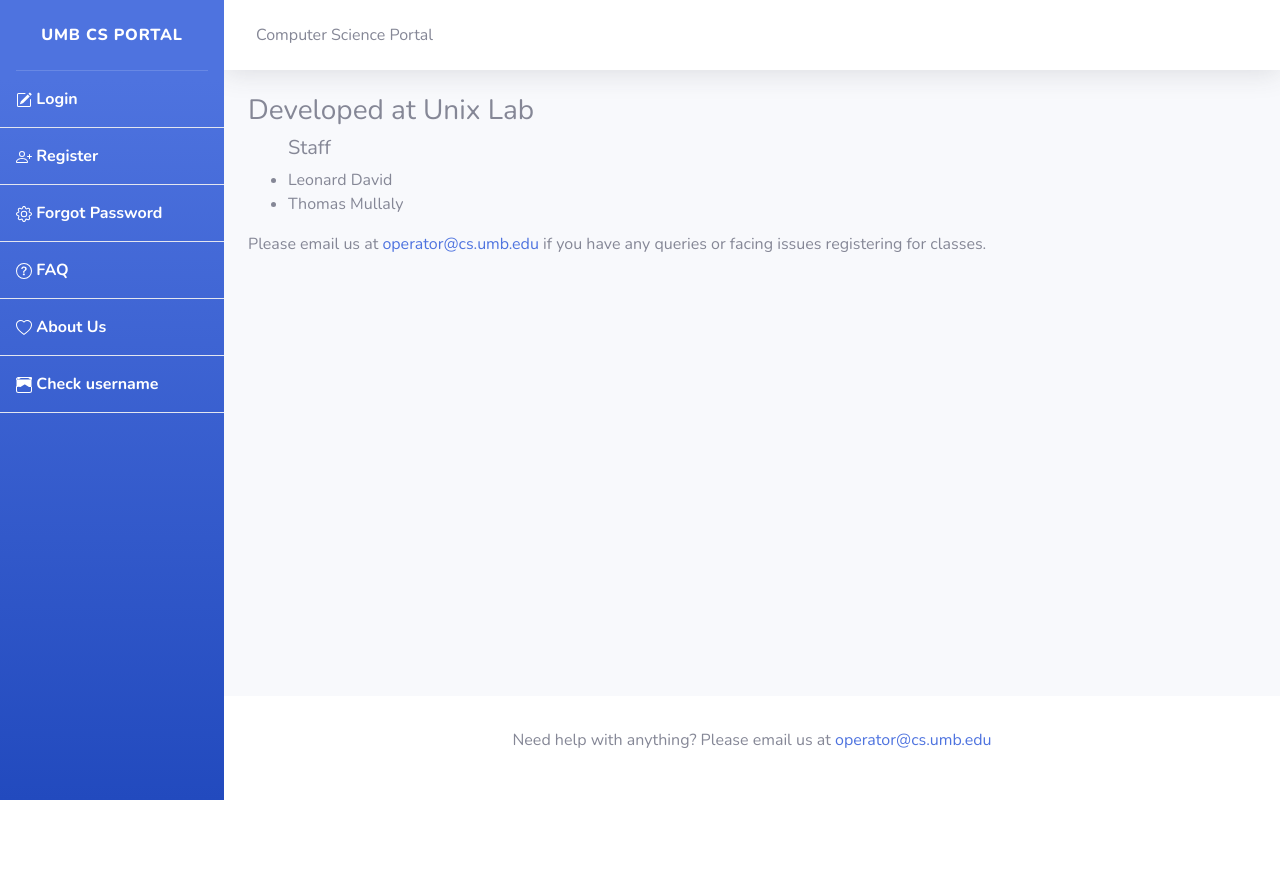
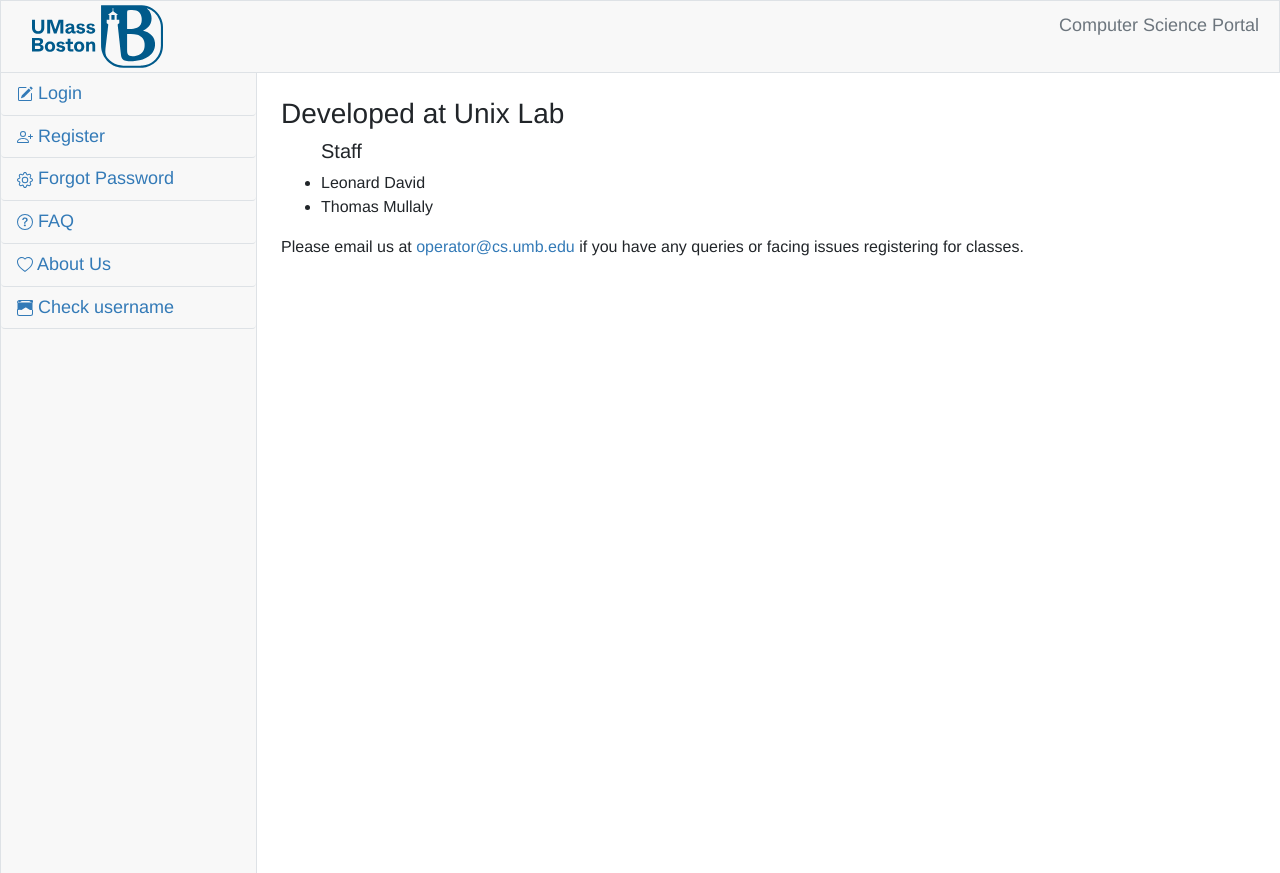
Before and after one commit to KyshanNeheeth-Peruru/portal, a Django app: page /about_us/ in a window 1280 px wide. Before the commit the page ends 800 px from the top, so only its background shows below. Run offline with Django 4.2, Linux system fonts and the light colour scheme; some libraries are stand-ins or nearby versions.

Commit message:
reverting base html

```diff
--- a/templates/base.html
+++ b/templates/base.html
@@ -1,47 +1,71 @@
-{% load static %}
 <!DOCTYPE html>
-<html lang="en">
+<html>
 <head>
     <meta charset="utf-8">
-    <title>{% block title %}University of Massachusetts Boston - Computer Science Portal{% endblock %}</title>
-    <meta name="viewport" content="width=device-width, initial-scale=1, shrink-to-fit=no">
+    <title>{% block title %}University of Massachusetts Boston - Computer Science Portal {% endblock %}</title>
+    <meta name="viewport" content="width=device-width">
     <link rel="icon" href="/static/images/favicon.png">
     <link rel="icon" href="/static/images/favicon.svg">
-
-    <!-- Custom fonts for this template -->
-    <link href="{% static 'css/all.min.css' %}" rel="stylesheet" type="text/css">
-    <link href="https://fonts.googleapis.com/css?family=Nunito:200,200i,300,300i,400,400i,600,600i,700,700i,800,800i,900,900i" rel="stylesheet">
-
-    <!-- Bootstrap CSS -->
     <link rel="stylesheet" href="https://stackpath.bootstrapcdn.com/bootstrap/4.1.3/css/bootstrap.min.css" integrity="sha384-MCw98/SFnGE8fJT3GXwEOngsV7Zt27NXFoaoApmYm81iuXoPkFOJwJ8ERdknLPMO" crossorigin="anonymous">
-
-    <!-- Custom styles for this template -->
-    <link href="{% static 'css/sb-admin-2.min.css' %}" rel="stylesheet">
-</head>
-<body id="page-top">
-
-    <!-- Page Wrapper -->
-    <div id="wrapper">
-
-        <!-- Sidebar -->
-        <ul class="navbar-nav bg-gradient-primary sidebar sidebar-dark accordion" id="accordionSidebar">
-            <!-- Sidebar - Brand -->
-            <a class="sidebar-brand d-flex align-items-center justify-content-center" href="{% url 'login' %}">
-                {% comment %} <div class="sidebar-brand-icon">
-                    <i class="fas fa-university"></i>
-                </div> {% endcomment %}
-                <div class="sidebar-brand-text mx-3">UMB CS Portal</div>
-            </a>
-            <!-- Divider -->
-            <hr class="sidebar-divider my-0">
-            <!-- Nav Item - Dashboard -->
-
-            {% comment %} {% if user.is_authenticated %} {% endcomment %}
+    <style>
+        html,
+        body {
+            height: 100%;
+            padding: 0;
+            margin: 0;
+            width: 100%;
+            font-family: "Helvetica Neue", Helvetica, Arial, sans-serif;
+            /*overflow:hidden;*/
+        }
+        .navbar-colors {
+            background: #f8f8f8;
+            font-size: 18px;
+            line-height: 1.42857143;
+            color: #333;
+        }
+        a{
+            color: #337ab7;
+        }
+        a:hover{
+            color:#2e6da4;
+        }
+        .btn-primary{
+            color:#FFF;
+            background-color: #337ab7;
+            border-color: #2e6da4;
+        }
+        .btn-primary:hover{
+            background-color: #2e6da4;
+        }
 
 
+    </style>
+</head>
+{% load static %}
+<body>
+    <nav class="w-100 border p-1 d-flex navbar-colors flex-md-row flex-column justify-content-between">
 
-            <li class="nav-item active">
-                {% block links %}
+        <img src="{% static 'images/umb-blue-logo.svg' %}" alt="Logo" style="width: 185px; height: 63px;">
+
+            {% if user.is_authenticated %}
+                <a class="nav-link">Hi {{user.first_name}} {{user.last_name}}
+                    {% if ip %}
+                    <br>IP: {{ ip }}</a>
+                    {% endif %}
+
+                <a class=" nav-link text-muted"> Welcome to the Computer Science Portal </a>
+
+                <a class=" nav-item nav-link" href="{% url 'logout' %}">
+                    Logout
+                </a>
+            {%else%}
+                <a class=" nav-link text-muted"> Computer Science Portal </a>
+            {% endif %}
+    </nav>
+
+    <div class="h-100 d-flex flex-md-row flex-column">
+        <nav class="nav-pills p-0 navbar-colors navbar-secondary border-left " style="min-width: 20%;">
+            {% block links %}
                 {% if user.is_authenticated %}
 
 
@@ -179,92 +203,17 @@
                     {% endblock %}
                 {% endif %}
                 {% endblock %}
-            </li>
 
-        </ul>
-        <!-- End of Sidebar -->
+        </nav>
 
-        <!-- Content Wrapper -->
-        <div id="content-wrapper" class="d-flex flex-column">
 
-            <!-- Main Content -->
-            <div id="content">
-                <!-- Topbar -->
-                <nav class="navbar navbar-expand navbar-light bg-white topbar mb-4 static-top shadow">
-                    {% if user.is_authenticated %}
-                <a class="nav-link">Hi {{user.first_name}} {{user.last_name}}
-                    {% if ip %}
-                    <br>IP: {{ ip }}</a>
-                    {% endif %}
 
-                <a class=" nav-link text-muted"> Welcome to the Computer Science Portal </a>
-
-                <a class=" nav-item nav-link" href="{% url 'logout' %}">
-                    Logout
-                </a>
-            {%else%}
-                <a class=" nav-link text-muted"> Computer Science Portal </a>
-            {% endif %}
-                </nav>
-
-                <!-- Begin Page Content -->
-                <div class="container-fluid">
-                    {% block content %}
-                    <!-- Dynamic Content goes here -->
-                    {% endblock %}
-                </div>
-                <!-- /.container-fluid -->
-            </div>
-            <!-- End of Main Content -->
-
-            <!-- Footer -->
-            <footer class="sticky-footer bg-white">
-                <div class="container my-auto">
-                    <div class="text-center my-auto">
-                        <P style="width:100%; float:left;">Need help with anything? Please email us at <a href = "mailto: operator@cs.umb.edu">operator@cs.umb.edu</a></P>
-                    </div>
-                </div>
-            </footer>
-            <!-- End of Footer -->
-
-        </div>
-        <!-- End of Content Wrapper -->
-
-    </div>
-    <!-- End of Page Wrapper -->
-
-    <!-- Scroll to Top Button-->
-    <a class="scroll-to-top rounded" href="#page-top">
-        <i class="fas fa-angle-up"></i>
-    </a>
-
-    <!-- Logout Modal-->
-    <div class="modal fade" id="logoutModal" tabindex="-1" role="dialog" aria-labelledby="exampleModalLabel" aria-hidden="true">
-        <div class="modal-dialog" role="document">
-            <div class="modal-content">
-                <div class="modal-header">
-                    <h5 class="modal-title" id="exampleModalLabel">Ready to Leave?</h5>
-                    <button class="close" type="button" data-dismiss="modal" aria-label="Close">
-                        <span aria-hidden="true">×</span>
-                    </button>
-                </div>
-                <div class="modal-body">Select "Logout" below if you are ready to end your current session.</div>
-                <div class="modal-footer">
-                    <button class="btn btn-secondary" type="button" data-dismiss="modal">Cancel</button>
-                    <a class="btn btn-primary" href="{% url 'logout' %}">Logout</a>
-                </div>
-            </div>
+        <div id="content" class="p-4 w-100 h-100 border-left">
+            {% block content %}
+            {% endblock %}
         </div>
     </div>
+    </ul>
+</body>
 
-    <!-- Bootstrap core JavaScript -->
-    <script src="{% static 'vendor/jquery/jquery.min.js' %}"></script>
-    <script src="{% static 'vendor/bootstrap/js/bootstrap.bundle.min.js' %}"></script>
-
-    <!-- Core plugin JavaScript -->
-    <script src="{% static 'vendor/jquery-easing/jquery.easing.min.js' %}"></script>
-
-    <!-- Custom scripts for all pages -->
-    <script src="{% static 'js/sb-admin-2.min.js' %}"></script>
-</body>
 </html>
```
